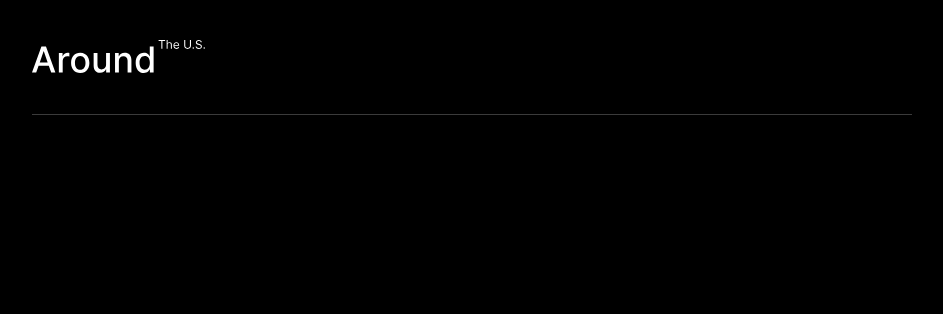
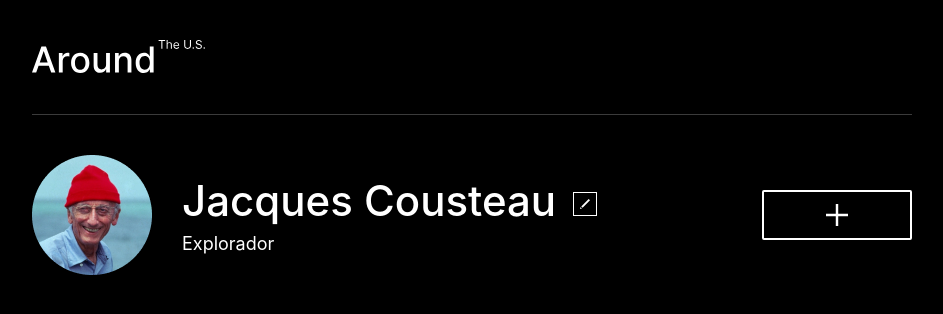
Before and after one commit to Charleandresb/web_project_around, a plain HTML site: page index.html in a window 1280 px wide. Shown: the whole page, without its empty margins (168-1111 px from the left). Drawn offline with Linux system fonts and the light colour scheme.

Commit message:
agregar perfil

```diff
--- a/index.html
+++ b/index.html
@@ -19,7 +19,27 @@
         <img src="./images/Line.png" alt="Line" class="header__line" />
       </header>
       <main class="content">
-        <section class="profile"></section>
+        <section class="profile">
+          <img
+            src="./images/Jacques.png"
+            alt="Avatar Jacques"
+            class="profile__avatar"
+          />
+          <div class="profile__info">
+            <h1 class="profile__info-name">Jacques Cousteau</h1>
+            <img
+              src="./images/Edit.svg"
+              alt="Botón edit"
+              class="profile__info-button"
+            />
+            <p class="profile__info-description">Explorador</p>
+          </div>
+          <img
+            src="./images/Add.svg"
+            alt="Botón add"
+            class="profile__add-button"
+          />
+        </section>
         <section class="photo-cards"></section>
       </main>
       <footer class="footer"></footer>
--- a/pages/index.css
+++ b/pages/index.css
@@ -36,3 +36,69 @@ body {
   width: 100%;
   margin: 41px 0 0;
 }
+
+.profile {
+  display: flex;
+  flex-direction: row;
+  width: 880px;
+  height: 120px;
+  margin: 0 auto;
+  padding: 40px 0 0;
+}
+
+.profile__avatar {
+  display: flex;
+  justify-content: flex-start;
+  max-width: 120px;
+  width: 100%;
+}
+
+.profile__info {
+  display: flex;
+  flex-wrap: wrap;
+  align-items: baseline;
+  width: 419px;
+  height: 77px;
+  margin: 18px 163px 25px 30px;
+}
+
+.profile__info-name {
+  color: white;
+  font-size: 42px;
+  line-height: 56px;
+  font-weight: 500;
+  margin: 0 17px 16px 0;
+  max-height: 44px;
+}
+
+.profile__info-button {
+  width: 24px;
+  height: 24px;
+  margin: 0;
+  cursor: pointer;
+}
+
+.profile__info-button:hover {
+  opacity: 0.5;
+}
+
+.profile__info-description {
+  color: white;
+  font-size: 18px;
+  line-height: 21.78px;
+  font-weight: 400;
+  margin: 0;
+  max-height: 17px;
+}
+
+.profile__add-button {
+  display: flex;
+  align-self: center;
+  width: 150px;
+  height: 50px;
+  cursor: pointer;
+}
+
+.profile__add-button:hover {
+  opacity: 0.5;
+}
```
